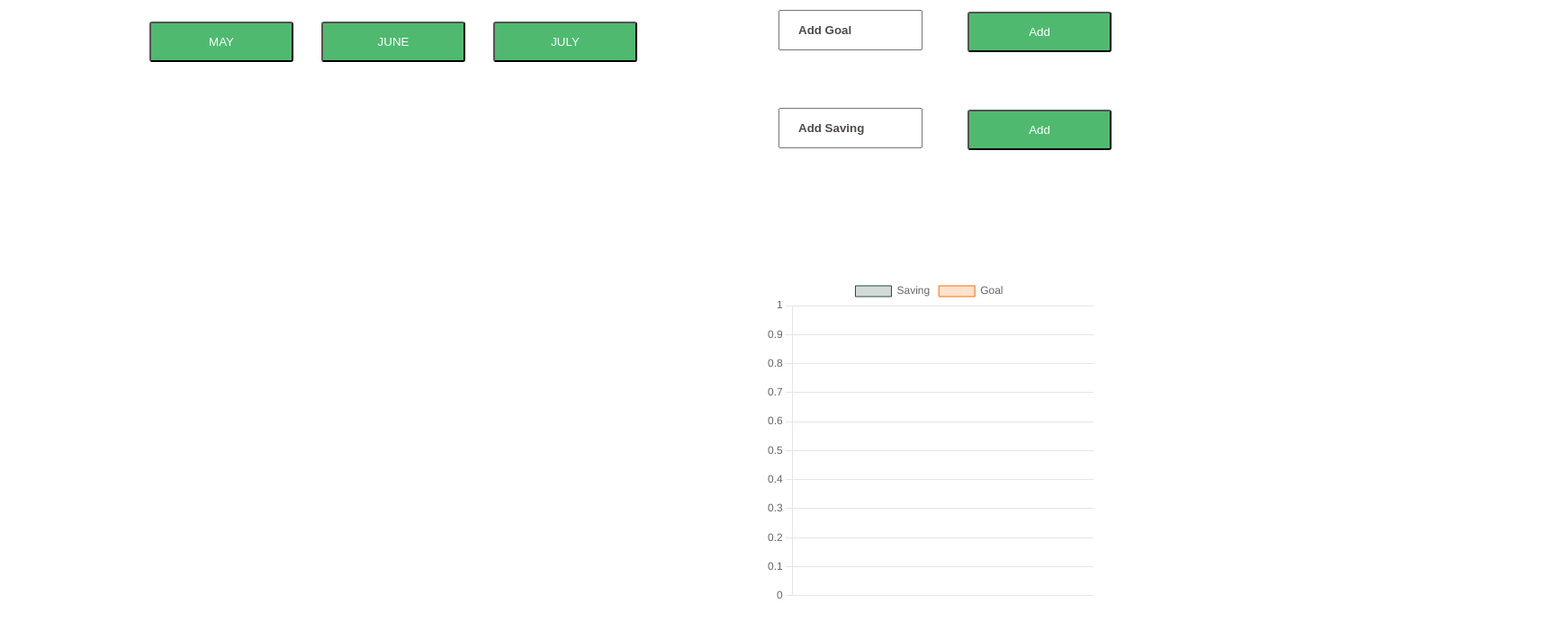
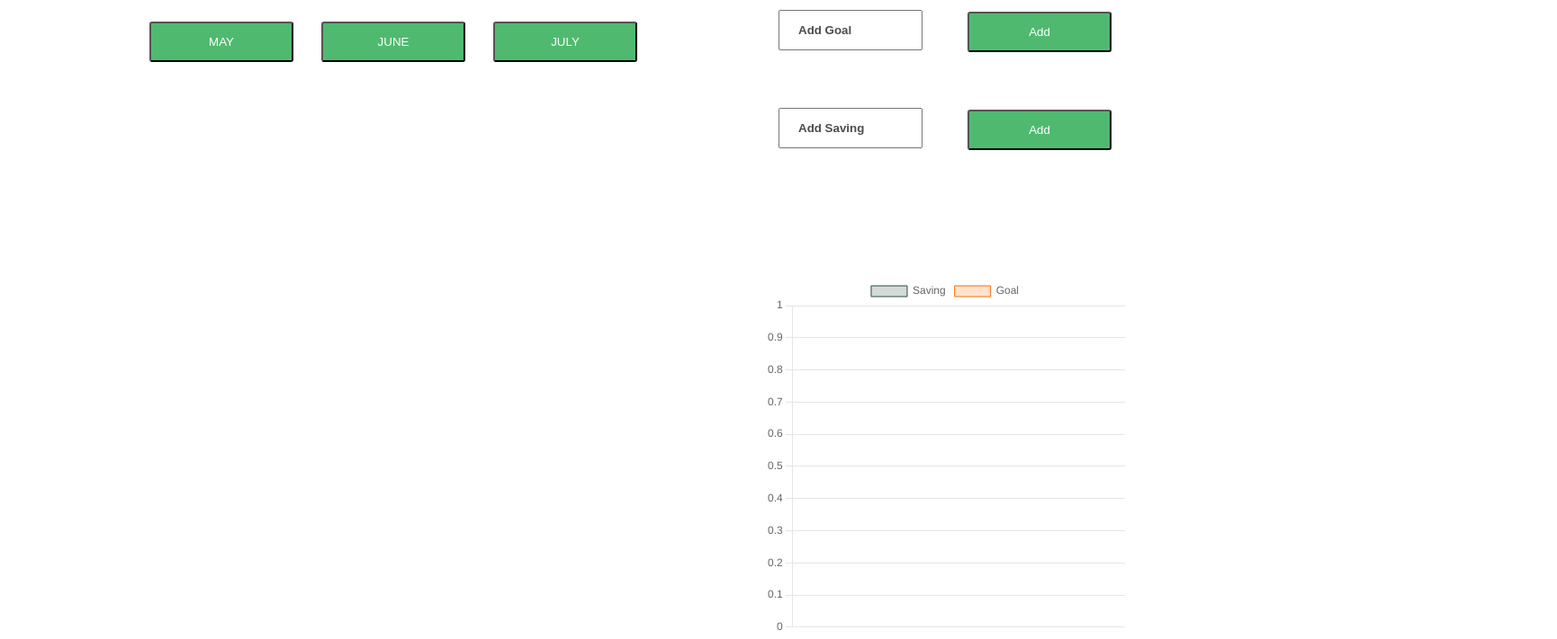
Before and after one commit to TODO-WIN/salary-management, a plain HTML site: page MonthlyExpenses1.html in a window 1280 px wide. Shown: the part 1039-1750 px from the top of the page at 90% size, 1730 px wide, since content can reach past the window. Drawn offline with nearby package versions, Linux system fonts and the light colour scheme.

Commit message:
fix some functions

```diff
--- a/css/style3page.css
+++ b/css/style3page.css
@@ -1,6 +1,10 @@
 /* body {
   background-color: #f0ebcc;
 } */
+
+* {
+  box-sizing: border-box;
+}
 
 #main{
   width: 100%;
@@ -13,15 +17,16 @@
   display: grid;
   grid-template-rows: 100px 1fr;
   gap: 20px;
-  width: 50%;
 }
 
 #chart {
   display: grid;
   grid-template-rows: 200px 100px 1fr  ;
-  width: 50%;
   text-align: center;
 
+}
+#shawSaving {
+  width: 100%;
 }
 
 button {
--- a/js/monthly.js
+++ b/js/monthly.js
@@ -206,21 +206,30 @@ function render() {
 
 function chartRender() {
   var ctx = document.getElementById('myChart').getContext('2d');
-  let total = JSON.parse(localStorage.getItem('saving'));
-  let gl = JSON.parse(localStorage.getItem('goal'));
-  gl = gl - total;
-  let p = total / gl;
+  let total = parseInt(JSON.parse(localStorage.getItem('saving')));
+  let gl = parseInt(JSON.parse(localStorage.getItem('goal')));
+  let p=0;
   if (myChart != undefined) {
     myChart.destroy();
     myChart = undefined;
   }
+  if (total >= gl) {
+    p=gl;
+    gl = 0;
+  }
+  else {
+    gl = gl - total;
+   p  = total ;
+
+  }
+
   myChart = new Chart(ctx, {
     type: 'doughnut',
     data: {
       labels: ['Saving', 'Goal'],
       datasets: [{
         label: '# of Votes',
-        data: [saving, gl],
+        data: [p, gl],
         backgroundColor: [
           'rgba(36,76,60 ,0.2)',
           'rgba(250,110,6,0.2)',
```
Also changed, not shown: js/daily.js (+12 -8 lines).
